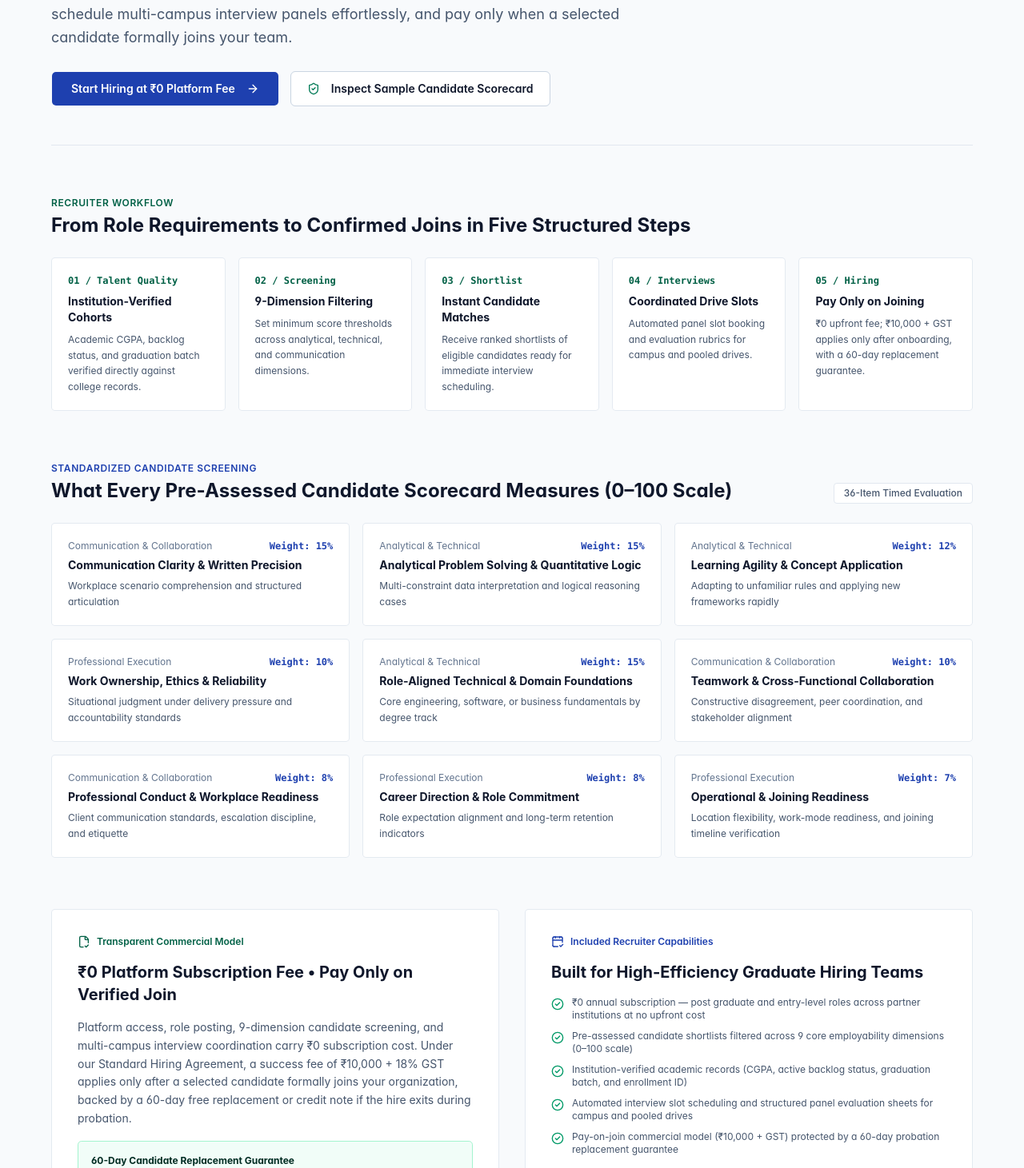
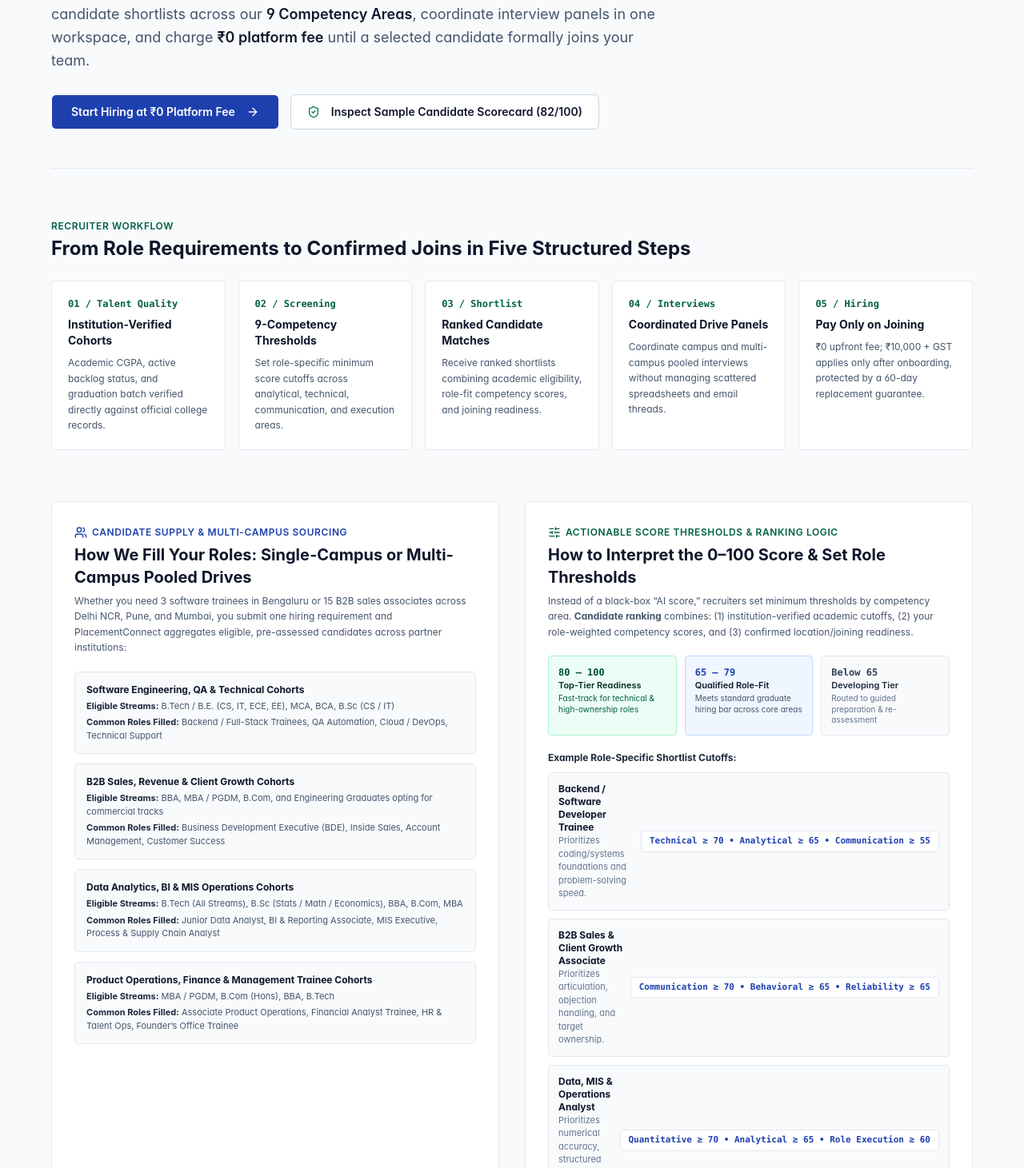
Before and after one commit to J2c-ashwani/Collegeplacement-, a Next.js app: page /for-employers in a window 1280 px wide. Shown: the part 469-1930 px from the top of the page at 80% size. Built offline with nearby package versions, Linux system fonts and the light colour scheme.

Commit message:
feat(for-employers): add candidate supply pools, actionable 0-100 score tiers, role threshold examples, and HR competency terminology

```diff
--- a/src/app/(public)/for-employers/page.tsx
+++ b/src/app/(public)/for-employers/page.tsx
@@ -5,33 +5,71 @@ import {
   CalendarCheck2,
   FileCheck2,
   ShieldCheck,
+  Users,
+  SlidersHorizontal,
 } from 'lucide-react';
 import { Button } from '@/components/ui/button';
-import {
-  SAFE_TERMINOLOGY,
-  NINE_DIMENSIONS_SPEC,
-} from '@/config/brand-system';
+import { NINE_DIMENSIONS_SPEC } from '@/config/brand-system';
 import { EMPLOYER_COMMERCIAL_POLICY } from '@/config/commercial-policy';
 import { COMPANY_IDENTITY } from '@/config/company-identity';
 
+const CANDIDATE_SUPPLY_POOLS = [
+  {
+    pool: 'Software Engineering, QA & Technical Cohorts',
+    degrees: 'B.Tech / B.E. (CS, IT, ECE, EE), MCA, BCA, B.Sc (CS / IT)',
+    roles: 'Backend / Full-Stack Trainees, QA Automation, Cloud / DevOps, Technical Support',
+  },
+  {
+    pool: 'B2B Sales, Revenue & Client Growth Cohorts',
+    degrees: 'BBA, MBA / PGDM, B.Com, and Engineering Graduates opting for commercial tracks',
+    roles: 'Business Development Executive (BDE), Inside Sales, Account Management, Customer Success',
+  },
+  {
+    pool: 'Data Analytics, BI & MIS Operations Cohorts',
+    degrees: 'B.Tech (All Streams), B.Sc (Stats / Math / Economics), BBA, B.Com, MBA',
+    roles: 'Junior Data Analyst, BI & Reporting Associate, MIS Executive, Process & Supply Chain Analyst',
+  },
+  {
+    pool: 'Product Operations, Finance & Management Trainee Cohorts',
+    degrees: 'MBA / PGDM, B.Com (Hons), BBA, B.Tech',
+    roles: 'Associate Product Operations, Financial Analyst Trainee, HR & Talent Ops, Founder’s Office Trainee',
+  },
+] as const;
+
+const ROLE_THRESHOLD_EXAMPLES = [
+  {
+    role: 'Backend / Software Developer Trainee',
+    thresholds: 'Technical ≥ 70  •  Analytical ≥ 65  •  Communication ≥ 55',
+    rationale: 'Prioritizes coding/systems foundations and problem-solving speed.',
+  },
+  {
+    role: 'B2B Sales & Client Growth Associate',
+    thresholds: 'Communication ≥ 70  •  Behavioral ≥ 65  •  Reliability ≥ 65',
+    rationale: 'Prioritizes articulation, objection handling, and target ownership.',
+  },
+  {
+    role: 'Data, MIS & Operations Analyst',
+    thresholds: 'Quantitative ≥ 70  •  Analytical ≥ 65  •  Role Execution ≥ 60',
+    rationale: 'Prioritizes numerical accuracy, structured logic, and deadline reliability.',
+  },
+] as const;
+
 export default function ForEmployersPage() {
   return (
-    <div className="min-h-screen bg-slate-50 py-16 px-4 sm:px-6 lg:px-8">
+    <div className="min-h-screen bg-slate-50 py-16 px-4 sm:px-6 lg:px-8 text-slate-900">
       <div className="max-w-6xl mx-auto space-y-16">
         {/* Hero: Talent Quality -> Screening -> Shortlist -> Interviews -> Hiring */}
         <div className="space-y-5 border-b border-slate-200 pb-12">
           <div className="inline-flex items-center gap-2 px-3 py-1 rounded-full bg-emerald-50 border border-emerald-200 text-xs font-semibold text-emerald-900">
-            For Corporate Talent Acquisition &amp; University Relations Teams
+            For Corporate Talent Acquisition, HR Heads &amp; University Relations Teams
           </div>
           <h1 className="text-3xl sm:text-5xl font-bold tracking-tight text-slate-900 max-w-4xl leading-tight">
             Structured Graduate Hiring: Pre-Assessed Shortlists, Coordinated Interviews, Zero Platform Fee
           </h1>
           <p className="text-base sm:text-lg text-slate-600 max-w-3xl leading-relaxed">
-            Replace high-volume resume screening with verified competency data. Access graduating cohorts evaluated under our{' '}
-            <strong className="font-semibold text-slate-900">
-              {SAFE_TERMINOLOGY.assessmentFrameworkName}
-            </strong>
-            , schedule multi-campus interview panels effortlessly, and pay only when a selected candidate formally joins your team.
+            Replace high-volume resume screening with verified competency data. Give us your fresher role, location, and eligibility criteria—we deliver institution-verified, pre-assessed candidate shortlists across our{' '}
+            <strong className="font-semibold text-slate-900">9 Competency Areas</strong>, coordinate interview panels in one workspace, and charge{' '}
+            <strong className="font-semibold text-slate-900">₹0 platform fee</strong> until a selected candidate formally joins your team.
           </p>
           <div className="flex flex-wrap items-center gap-3.5 pt-2">
             <Button asChild className="h-11 px-6 bg-[#1E40AF] hover:bg-blue-900 text-white font-semibold">
@@ -43,7 +81,7 @@ export default function ForEmployersPage() {
             <Button asChild variant="outline" className="h-11 px-5 border-slate-300 font-semibold bg-white">
               <Link href={`/verify/${COMPANY_IDENTITY.sampleCredentials.validStudentId}`}>
                 <ShieldCheck className="mr-2 h-4 w-4 text-emerald-700" />
-                Inspect Sample Candidate Scorecard
+                Inspect Sample Candidate Scorecard (82/100)
               </Link>
             </Button>
           </div>
@@ -65,27 +103,32 @@ export default function ForEmployersPage() {
               {
                 step: '01 / Talent Quality',
                 title: 'Institution-Verified Cohorts',
-                detail: 'Academic CGPA, backlog status, and graduation batch verified directly against college records.',
+                detail:
+                  'Academic CGPA, active backlog status, and graduation batch verified directly against official college records.',
               },
               {
                 step: '02 / Screening',
-                title: '9-Dimension Filtering',
-                detail: 'Set minimum score thresholds across analytical, technical, and communication dimensions.',
+                title: '9-Competency Thresholds',
+                detail:
+                  'Set role-specific minimum score cutoffs across analytical, technical, communication, and execution areas.',
               },
               {
                 step: '03 / Shortlist',
-                title: 'Instant Candidate Matches',
-                detail: 'Receive ranked shortlists of eligible candidates ready for immediate interview scheduling.',
+                title: 'Ranked Candidate Matches',
+                detail:
+                  'Receive ranked shortlists combining academic eligibility, role-fit competency scores, and joining readiness.',
               },
               {
                 step: '04 / Interviews',
-                title: 'Coordinated Drive Slots',
-                detail: 'Automated panel slot booking and evaluation rubrics for campus and pooled drives.',
+                title: 'Coordinated Drive Panels',
+                detail:
+                  'Coordinate campus and multi-campus pooled interviews without managing scattered spreadsheets and email threads.',
               },
               {
                 step: '05 / Hiring',
                 title: 'Pay Only on Joining',
-                detail: '₹0 upfront fee; ₹10,000 + GST applies only after onboarding, with a 60-day replacement guarantee.',
+                detail:
+                  '₹0 upfront fee; ₹10,000 + GST applies only after onboarding, protected by a 60-day replacement guarantee.',
               },
             ].map((item) => (
               <div
@@ -100,7 +143,99 @@ export default function ForEmployersPage() {
           </div>
         </section>
 
-        {/* 9-Dimension Candidate Evaluation Grid */}
+        {/* NEW SECTION: Candidate Supply Pools + Actionable Role-Specific Thresholds & Ranking Logic */}
+        <section className="grid grid-cols-1 lg:grid-cols-12 gap-8">
+          {/* Left 6 Cols: Candidate Supply & Pooled Drive Sourcing */}
+          <div className="lg:col-span-6 bg-white rounded-lg border border-slate-200/90 p-7 space-y-5">
+            <div className="space-y-1.5">
+              <div className="inline-flex items-center gap-1.5 text-xs font-semibold uppercase tracking-wider text-[#1E40AF]">
+                <Users className="h-4 w-4" />
+                Candidate Supply &amp; Multi-Campus Sourcing
+              </div>
+              <h2 className="text-xl font-bold text-slate-900">
+                How We Fill Your Roles: Single-Campus or Multi-Campus Pooled Drives
+              </h2>
+              <p className="text-xs text-slate-600 leading-relaxed">
+                Whether you need 3 software trainees in Bengaluru or 15 B2B sales associates across Delhi NCR, Pune, and Mumbai, you submit one hiring requirement and PlacementConnect aggregates eligible, pre-assessed candidates across partner institutions:
+              </p>
+            </div>
+
+            <div className="space-y-3">
+              {CANDIDATE_SUPPLY_POOLS.map((item) => (
+                <div
+                  key={item.pool}
+                  className="p-3.5 rounded-md bg-slate-50 border border-slate-200 space-y-1"
+                >
+                  <div className="text-xs font-bold text-slate-900">{item.pool}</div>
+                  <div className="text-[11px] text-slate-600">
+                    <strong className="text-slate-800">Eligible Streams:</strong> {item.degrees}
+                  </div>
+                  <div className="text-[11px] text-slate-600">
+                    <strong className="text-slate-800">Common Roles Filled:</strong> {item.roles}
+                  </div>
+                </div>
+              ))}
+            </div>
+          </div>
+
+          {/* Right 6 Cols: What 82/100 Means & How Role-Specific Thresholds Rank Shortlists */}
+          <div className="lg:col-span-6 bg-white rounded-lg border border-slate-200/90 p-7 space-y-5">
+            <div className="space-y-1.5">
+              <div className="inline-flex items-center gap-1.5 text-xs font-semibold uppercase tracking-wider text-emerald-800">
+                <SlidersHorizontal className="h-4 w-4" />
+                Actionable Score Thresholds &amp; Ranking Logic
+              </div>
+              <h2 className="text-xl font-bold text-slate-900">
+                How to Interpret the 0–100 Score &amp; Set Role Thresholds
+              </h2>
+              <p className="text-xs text-slate-600 leading-relaxed">
+                Instead of a black-box &ldquo;AI score,&rdquo; recruiters set minimum thresholds by competency area. <strong>Candidate ranking</strong> combines: (1) institution-verified academic cutoffs, (2) your role-weighted competency scores, and (3) confirmed location/joining readiness.
+              </p>
+            </div>
+
+            {/* Score Benchmark Tiers */}
+            <div className="grid grid-cols-3 gap-2.5 text-xs">
+              <div className="p-3 rounded bg-emerald-50 border border-emerald-200">
+                <span className="font-mono font-bold text-emerald-900 block">80 – 100</span>
+                <span className="text-[11px] text-emerald-950 font-semibold">Top-Tier Readiness</span>
+                <p className="text-[10px] text-emerald-800 mt-0.5">Fast-track for technical &amp; high-ownership roles</p>
+              </div>
+              <div className="p-3 rounded bg-blue-50 border border-blue-200">
+                <span className="font-mono font-bold text-[#1E40AF] block">65 – 79</span>
+                <span className="text-[11px] text-slate-900 font-semibold">Qualified Role-Fit</span>
+                <p className="text-[10px] text-slate-600 mt-0.5">Meets standard graduate hiring bar across core areas</p>
+              </div>
+              <div className="p-3 rounded bg-slate-50 border border-slate-200">
+                <span className="font-mono font-bold text-slate-700 block">Below 65</span>
+                <span className="text-[11px] text-slate-800 font-semibold">Developing Tier</span>
+                <p className="text-[10px] text-slate-500 mt-0.5">Routed to guided preparation &amp; re-assessment</p>
+              </div>
+            </div>
+
+            {/* Concrete Role-Specific Threshold Examples */}
+            <div className="space-y-2.5">
+              <div className="text-xs font-bold text-slate-800">
+                Example Role-Specific Shortlist Cutoffs:
+              </div>
+              {ROLE_THRESHOLD_EXAMPLES.map((ex) => (
+                <div
+                  key={ex.role}
+                  className="p-3 rounded-md bg-slate-50 border border-slate-200 flex flex-col sm:flex-row sm:items-center justify-between gap-2"
+                >
+                  <div>
+                    <div className="text-xs font-bold text-slate-900">{ex.role}</div>
+                    <div className="text-[11px] text-slate-500">{ex.rationale}</div>
+                  </div>
+                  <span className="font-mono text-[11px] font-semibold px-2.5 py-1 rounded bg-white border border-slate-200 text-[#1E40AF] shrink-0">
+                    {ex.thresholds}
+                  </span>
+                </div>
+              ))}
+            </div>
+          </div>
+        </section>
+
+        {/* 9 Competency Areas Evaluation Grid */}
         <section className="space-y-6">
           <div className="flex flex-col sm:flex-row sm:items-end justify-between gap-3">
             <div className="space-y-1">
@@ -108,11 +243,11 @@ export default function ForEmployersPage() {
                 Standardized Candidate Screening
               </div>
               <h2 className="text-2xl font-bold text-slate-900">
-                What Every Pre-Assessed Candidate Scorecard Measures (0–100 Scale)
+                What Every Pre-Assessed Candidate Scorecard Measures (9 Competency Areas • 0–100 Scale)
               </h2>
             </div>
             <span className="text-xs font-medium px-3 py-1 rounded bg-white border border-slate-200 text-slate-600">
-              36-Item Timed Evaluation
+              36-Item Timed Evaluation • Weights Total 100%
             </span>
           </div>
 
@@ -151,7 +286,7 @@ export default function ForEmployersPage() {
             <div className="p-4 rounded-md bg-emerald-50/70 border border-emerald-200 text-xs text-emerald-950 space-y-1">
               <div className="font-bold">{EMPLOYER_COMMERCIAL_POLICY.replacementGuaranteeHeadline}</div>
               <p className="leading-relaxed">
-                If a hired candidate leaves within 60 calendar days of joining, PlacementConnect provides a priority replacement candidate at zero additional fee or issues a 100% credit note toward your next hire.
+                If a hired candidate resigns or exits during probation within 60 calendar days of their official joining date, PlacementConnect provides a priority replacement candidate shortlist at zero additional fee or issues a 100% credit note toward your next hire under the Standard Hiring Agreement.
               </p>
             </div>
           </div>
--- a/src/config/commercial-policy.ts
+++ b/src/config/commercial-policy.ts
@@ -100,9 +100,9 @@ export const EMPLOYER_COMMERCIAL_POLICY = {
     'Platform access, role posting, 9-dimension candidate screening, and multi-campus interview coordination carry ₹0 subscription cost. Under our Standard Hiring Agreement, a success fee of ₹10,000 + 18% GST applies only after a selected candidate formally joins your organization, backed by a 60-day free replacement or credit note if the hire exits during probation.',
   deliverables: [
     '₹0 annual subscription — post graduate and entry-level roles across partner institutions at no upfront cost',
-    'Pre-assessed candidate shortlists filtered across 9 core employability dimensions (0–100 scale)',
+    'Pre-assessed candidate shortlists ranked by your role-specific thresholds across 9 core competency areas (0–100 scale)',
     'Institution-verified academic records (CGPA, active backlog status, graduation batch, and enrollment ID)',
-    'Automated interview slot scheduling and structured panel evaluation sheets for campus and pooled drives',
+    'Coordinate campus and multi-campus pooled interviews in one workspace without managing scattered spreadsheets, college email threads, and manual candidate lists',
     'Pay-on-join commercial model (₹10,000 + GST) protected by a 60-day probation replacement guarantee',
   ],
 } as const;
```
